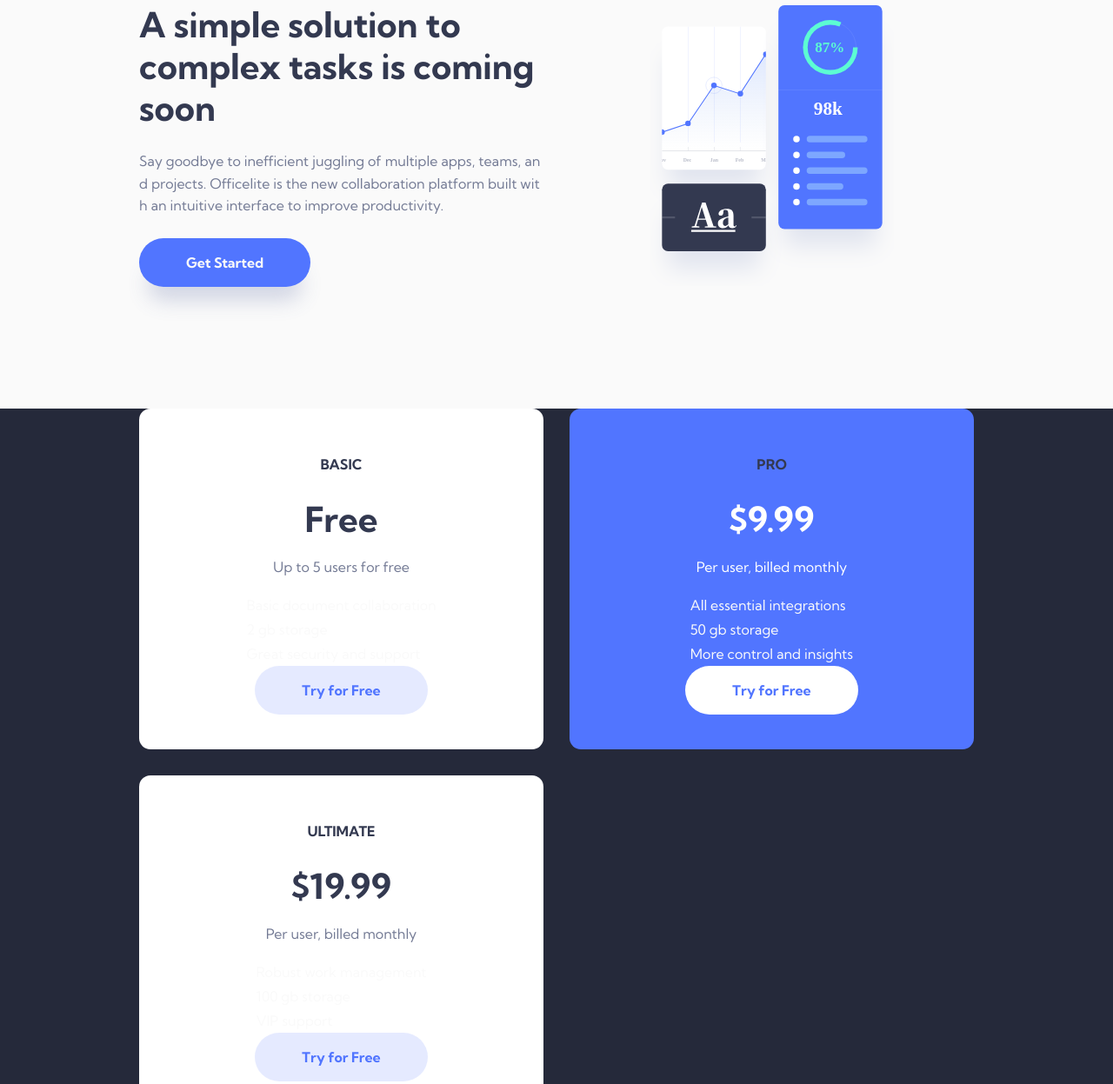
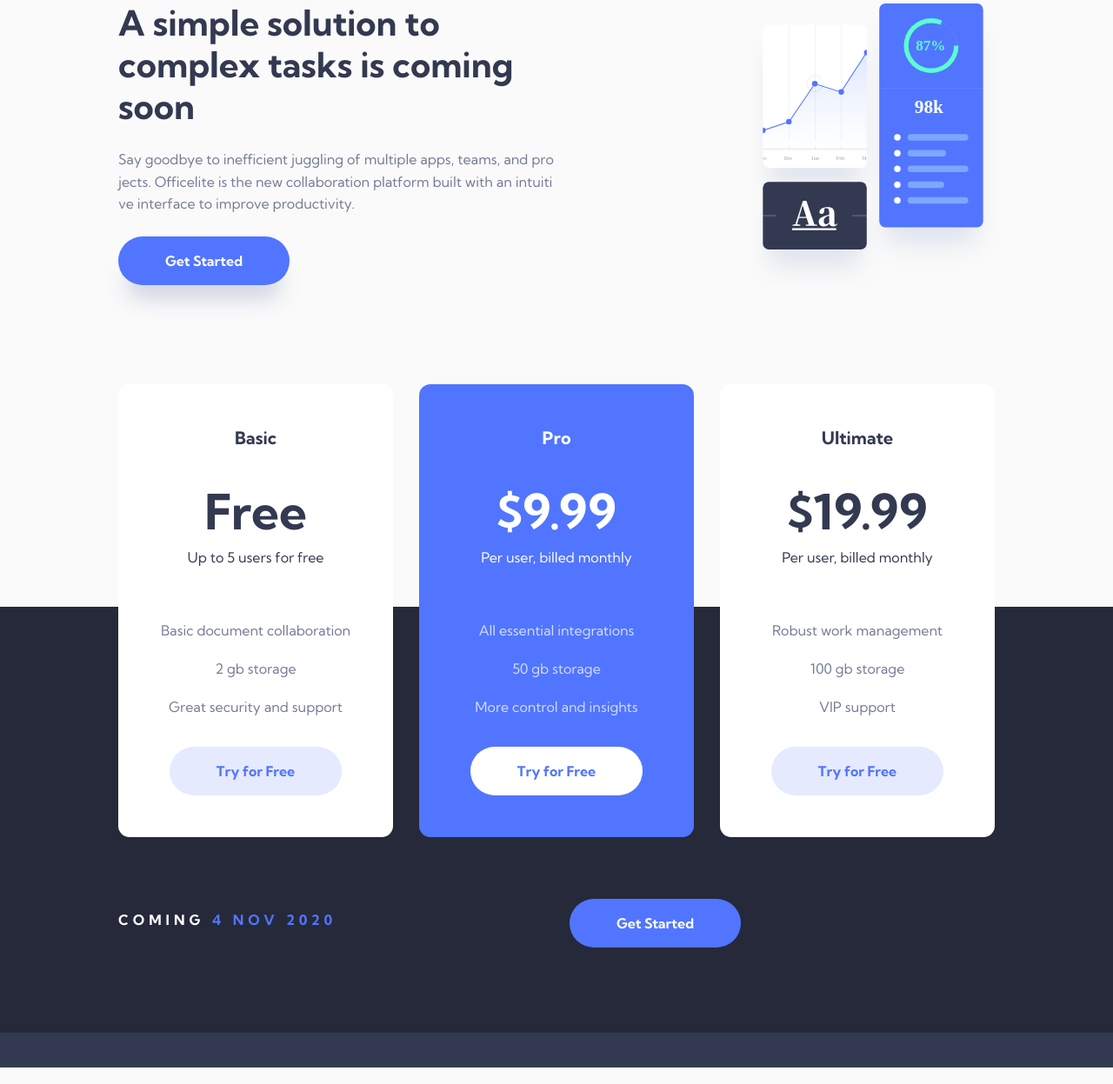
Before and after one commit to christopher-adolphe/fm-challenge-officelite, a website built with webpack: page src/index.html in a window 1280 px wide. Shown: the part 179-1426 px from the top of the page at 87% size. Built offline with nearby package versions, Linux system fonts and the light colour scheme.

Commit message:
Feature (home): Add responsive styles for pricing section

```diff
--- a/src/assets/scss/abstracts/_variables.scss
+++ b/src/assets/scss/abstracts/_variables.scss
@@ -43,6 +43,7 @@
 
 $neutral-color-2: rgba(255, 255, 255, 1);
 $neutral-color-2--opacity-50: rgba(255, 255, 255, 0.5);
+$neutral-color-2--opacity-75: rgba(255, 255, 255, 0.75);
 
 $dark-color-1: rgba(51, 57, 80, 1);
 $dark-color-1--opacity-15: rgba(51, 57, 80, 0.15);
--- a/src/assets/scss/base/_reset.scss
+++ b/src/assets/scss/base/_reset.scss
@@ -95,7 +95,6 @@
 }
 
 a {
-  color: $dark-color-1;
   text-decoration: none;
 }
 
--- a/src/assets/scss/components/_button.scss
+++ b/src/assets/scss/components/_button.scss
@@ -1,7 +1,7 @@
 @use '../abstracts/' as *;
 
 .btn {
-  display: flex;
+  display: inline-flex;
   justify-content: center;
   align-items: center;
   padding: toRem(14px) toRem(54px);
--- a/src/assets/scss/components/_card.scss
+++ b/src/assets/scss/components/_card.scss
@@ -5,11 +5,62 @@
   background-color: $neutral-color-2;
   border-radius: toRem(13px);
 
-  &__body {
+  &__header,
+  &__body,
+  &__footer {
     display: flex;
     flex-direction: column;
     justify-content: stretch;
     align-items: center;
+  }
+
+  &__header {
+    margin-bottom: toRem(56px);
+    color: $dark-color-1;
+
+    .card {
+      &__sub-title {
+        margin-bottom: toRem(8px);
+      }
+
+      &__text {
+        color: $dark-color-1;
+      }
+    }
+  }
+
+  &__body {
+    color: $dark-color-3;
+    text-align: center;
+  }
+
+  &__footer {
+    margin-top: toRem(32px);
+  }
+
+  &__title {
+    margin-bottom: toRem(40px);
+    font-size: toRem(20px);
+    line-height: 1.4;
+
+    &--lowercase {
+      text-transform: none;
+    }
+  }
+
+  &__sub-title {
+    font-size: toRem(56px);
+    line-height: 1.1;
+  }
+
+  &__list {
+    &-item {
+      line-height: 1.75;
+    }
+
+    &-item:not(:last-child) {
+      margin-bottom: toRem(16px);
+    }
   }
 
   &--bg-dark {
@@ -21,8 +72,13 @@
 
     .card {
       &__title,
+      &__sub-title,
       &__text {
         color: $neutral-color-2;
+      }
+
+      &__body {
+        color: $neutral-color-2--opacity-75;
       }
     }
   }
@@ -35,4 +91,57 @@
   &--shadow {
     box-shadow: $shadow-color-1;
   }
+
+  @include media-breakpoint(md) {
+    display: flex;
+    flex-wrap: wrap;
+    justify-content: space-between;
+    align-items: stretch;
+    padding: toRem(48px);
+
+    &__header,
+    &__body {
+      align-items: flex-start;
+      width: 50%;
+    }
+
+    &__header {
+      margin-bottom: 0;
+    }
+
+    &__body {
+      justify-content: flex-end;
+      text-align: left;
+    }
+
+    &__footer {
+      align-items: flex-start;
+      width: 100%;
+      margin-top: toRem(24px);
+    }
+  }
+
+  @include media-breakpoint(xl) {
+    flex-direction: column;
+
+    &__header,
+    &__body,
+    &__footer {
+      align-items: center;
+      width: unset;
+    }
+
+    &__header {
+      margin-bottom: toRem(56px);
+    }
+
+    &__body {
+      justify-content: stretch;
+      text-align: center;
+    }
+
+    &__footer {
+      margin-top: toRem(32px);
+    }
+  }
 }
--- a/src/assets/scss/components/_hero.scss
+++ b/src/assets/scss/components/_hero.scss
@@ -1,12 +1,20 @@
 @use '../abstracts/' as *;
 
 .hero {
-  &__content,
-  &__illustration {
+  display: flex;
+  flex-direction: column;
+  justify-content: flex-start;
+  align-items: stretch;
+
+  &__illustration,
+  &__content {
     height: 100%;
   }
 
   &__illustration {
+    display: flex;
+    justify-content: center;
+    align-items: flex-start;
     padding-bottom: toRem(64px);
 
     img {
@@ -14,8 +22,7 @@
     }
   }
 
-  &__title,
-  &__tag-line {
+  &__content {
     text-align: center;
   }
 
@@ -32,12 +39,25 @@
   }
 
   @include media-breakpoint(md) {
+    flex-direction: row;
+    justify-content: space-between;
+    align-items: center;
+
     &__illustration {
+      flex: 1;
+      order: 2;
+      justify-content: flex-end;
       padding-bottom: 0;
 
       img {
         width: toRem(280px);
       }
+    }
+
+    &__content {
+      flex: 1;
+      order: 1;
+      text-align: left;
     }
 
     &__title,
--- a/src/assets/scss/layouts/_container.scss
+++ b/src/assets/scss/layouts/_container.scss
@@ -1,6 +1,7 @@
 @use '../abstracts/' as *;
 
 .container {
+  position: relative;
   width: 100%;
   margin: 0 auto;
   padding: 0 toRem(24px);
@@ -11,7 +12,7 @@
 
   @include media-breakpoint(md) {
     max-width: $container-width-md;
-    padding: 0 toRem(40px);
+    padding: 0 toRem(16px);
   }
 
   @include media-breakpoint(lg) {
--- a/src/assets/scss/layouts/_grid.scss
+++ b/src/assets/scss/layouts/_grid.scss
@@ -2,7 +2,7 @@
 
 .grid {
   display: grid;
-  grid-gap: toRem(10px);
+  grid-gap: toRem(30px);
   grid-template-columns: repeat(auto-fit, minmax(toRem(314px), 1fr));
 
   &__item {
@@ -14,9 +14,14 @@
     }
   }
 
+  @include media-breakpoint(md) {
+    &--md {
+      grid-template-columns: repeat(auto-fit, minmax(toRem(688px), 1fr));
+    }
+  }
+
   @include media-breakpoint(xl) {
-    grid-gap: toRem(30px);
-    grid-template-columns: repeat(auto-fit, minmax(toRem(322px), 1fr));
+    grid-template-columns: repeat(auto-fit, minmax(toRem(316px), 1fr));
 
     &__item {
       &--span {
--- a/src/assets/scss/layouts/_page.scss
+++ b/src/assets/scss/layouts/_page.scss
@@ -26,7 +26,24 @@
     }
 
     &--hero {
-      margin-bottom: toRem(100px);
+      padding-bottom: toRem(894px);
+    }
+
+    &--pricing {
+      padding-bottom: toRem(100px);
+
+      .page {
+        &__overlap {
+          position: absolute;
+          top: toRem(-796px);
+          left: toRem(24px);
+          width: calc(100% - toRem(48px));
+        }
+
+        &__adjust-overlap {
+          padding-top: toRem(894px);
+        }
+      }
     }
   }
 
@@ -55,19 +72,48 @@
 
     &__section {
       &--hero {
-        margin-bottom: toRem(140px);
+        padding-bottom: toRem(690px);
+      }
+
+      &--pricing {
+        .page {
+          &__overlap {
+            top: toRem(-550px);
+            left: toRem(16px);
+            width: calc(100% - toRem(32px));
+          }
+
+          &__adjust-overlap {
+            padding-top: toRem(598px);
+          }
+        }
       }
     }
   }
 
-  @include media-breakpoint(xxl) {
+
+  @include media-breakpoint(xl) {
     &__header {
       padding-bottom: toRem(102px);
     }
 
     &__section {
       &--hero {
-        margin-bottom: toRem(184px);
+        padding-bottom: toRem(370px);
+      }
+
+      &--pricing {
+        padding-bottom: toRem(90px);
+
+        .page {
+          &__overlap {
+            top: toRem(-256px);
+          }
+
+          &__adjust-overlap {
+            padding-top: toRem(336px);
+          }
+        }
       }
     }
   }
--- a/src/index.html
+++ b/src/index.html
@@ -14,46 +14,47 @@
     <main class="page__content">
       <section id="hero-section" class="page__section page__section--hero">
         <div class="container">
-          <div class="grid">
-            <div class="grid__item grid__item--order-2">
-              <div class="hero__illustration d-flex d-flex--col d-flex--justify-content-center d-flex--align-items-center">
+          <div class="hero">
+            <div class="hero__illustration">
               <img class="image" src="assets/images/home/illustration-charts.svg" alt="Officelite platform screenshot" />
             </div>
-            </div>
 
-            <div class="grid__item grid__item--order-1">
-              <div class="hero__content d-flex d-flex--col d-flex--justify-content-center d-flex--align-items-start">
+            <div class="hero__content">
               <h1 class="hero__title">A simple solution to complex tasks is coming soon</h1>
 
               <p class="hero__tag-line">Say goodbye to inefficient juggling of multiple apps, teams, and projects. Officelite is the new collaboration platform built with an intuitive interface to improve productivity.</p>
 
-                <button type="button" class="btn btn--primary btn--shadow">Get Started</button>
-              </div>
+              <a href="/" class="btn btn--primary btn--shadow">Get Started</a>
             </div>
           </div>
         </div>
       </section>
 
-      <section id="pricing-section" class="page__section page__section--bg-dark">
+      <section id="pricing-section" class="page__section page__section--bg-dark page__section--pricing">
         <div class="container">
-          <div class="grid">
+          <div class="page__overlap">
+            <div class="grid grid--md">
               <div class="grid__item">
                 <div class="card">
+                  <div class="card__header">
+                    <h3 class="card__title card__title--lowercase">Basic</h3>
+
+                    <p class="card__sub-title h1">Free</p>
+
+                    <p class="card__text">Up to 5 users for free</p>
+                  </div>
+
                   <div class="card__body">
-                  <h3>Basic</h3>
+                    <ul class="card__list">
+                      <li class="card__list-item">Basic document collaboration</li>
 
-                  <p class="card__text text-center h1">Free</p>
+                      <li class="card__list-item">2 gb storage</li>
 
-                  <p class="card__text text-center">Up to 5 users for free</p>
+                      <li class="card__list-item">Great security and support</li>
+                    </ul>
+                  </div>
 
-                  <ul>
-                    <li>Basic document collaboration</li>
-
-                    <li>2 gb storage</li>
-
-                    <li>Great security and support</li>
-                  </ul>
-
+                  <div class="card__footer">
                     <button type="button" class="btn btn--secondary">Try for Free</button>
                   </div>
                 </div>
@@ -61,21 +62,25 @@
 
               <div class="grid__item">
                 <div class="card card--bg-blue">
+                  <div class="card__header">
+                    <h3 class="card__title card__title--lowercase">Pro</h3>
+
+                    <p class="card__sub-title h1">$9.99</p>
+
+                    <p class="card__text">Per user, billed monthly</p>
+                  </div>
+
                   <div class="card__body">
-                  <h3>Pro</h3>
+                    <ul class="card__list">
+                      <li class="card__list-item">All essential integrations</li>
 
-                  <p class="card__text text-center h1">$9.99</p>
+                      <li class="card__list-item">50 gb storage</li>
 
-                  <p class="card__text text-center">Per user, billed monthly</p>
+                      <li class="card__list-item">More control and insights</li>
+                    </ul>
+                  </div>
 
-                  <ul>
-                    <li>All essential integrations</li>
-
-                    <li>50 gb storage</li>
-
-                    <li>More control and insights</li>
-                  </ul>
-
+                  <div class="card__footer">
                     <button type="button" class="btn btn--tertiary">Try for Free</button>
                   </div>
                 </div>
@@ -83,27 +88,33 @@
 
               <div class="grid__item">
                 <div class="card">
+                  <div class="card__header">
+                    <h3 class="card__title card__title--lowercase">Ultimate</h3>
+
+                    <p class="card__sub-title h1">$19.99</p>
+
+                    <p class="card__text">Per user, billed monthly</p>
+                  </div>
+
                   <div class="card__body">
-                  <h3>Ultimate</h3>
+                    <ul class="card__list">
+                      <li class="card__list-item">Robust work management</li>
 
-                  <p class="card__text text-center h1">$19.99</p>
+                      <li class="card__list-item">100 gb storage</li>
 
-                  <p class="card__text text-center">Per user, billed monthly</p>
+                      <li class="card__list-item">VIP support</li>
+                    </ul>
+                  </div>
 
-                  <ul>
-                    <li>Robust work management</li>
-
-                    <li>100 gb storage</li>
-
-                    <li>VIP support</li>
-                  </ul>
-
+                  <div class="card__footer">
                     <button type="button" class="btn btn--secondary">Try for Free</button>
                   </div>
                 </div>
               </div>
             </div>
+          </div>
 
+          <div class="page__adjust-overlap">
             <div class="grid">
               <div class="grid__item">
                 <h3 class="text-neutral-color-2 text-spacing--sm">Coming <span class="text-blue-color-1">4 Nov 2020</span></h3>
@@ -140,6 +151,7 @@
               </div>
             </div>
           </div>
+        </div>
       </section>
     </main>
 
```
Lines whose indentation alone changed are shown as unchanged.
